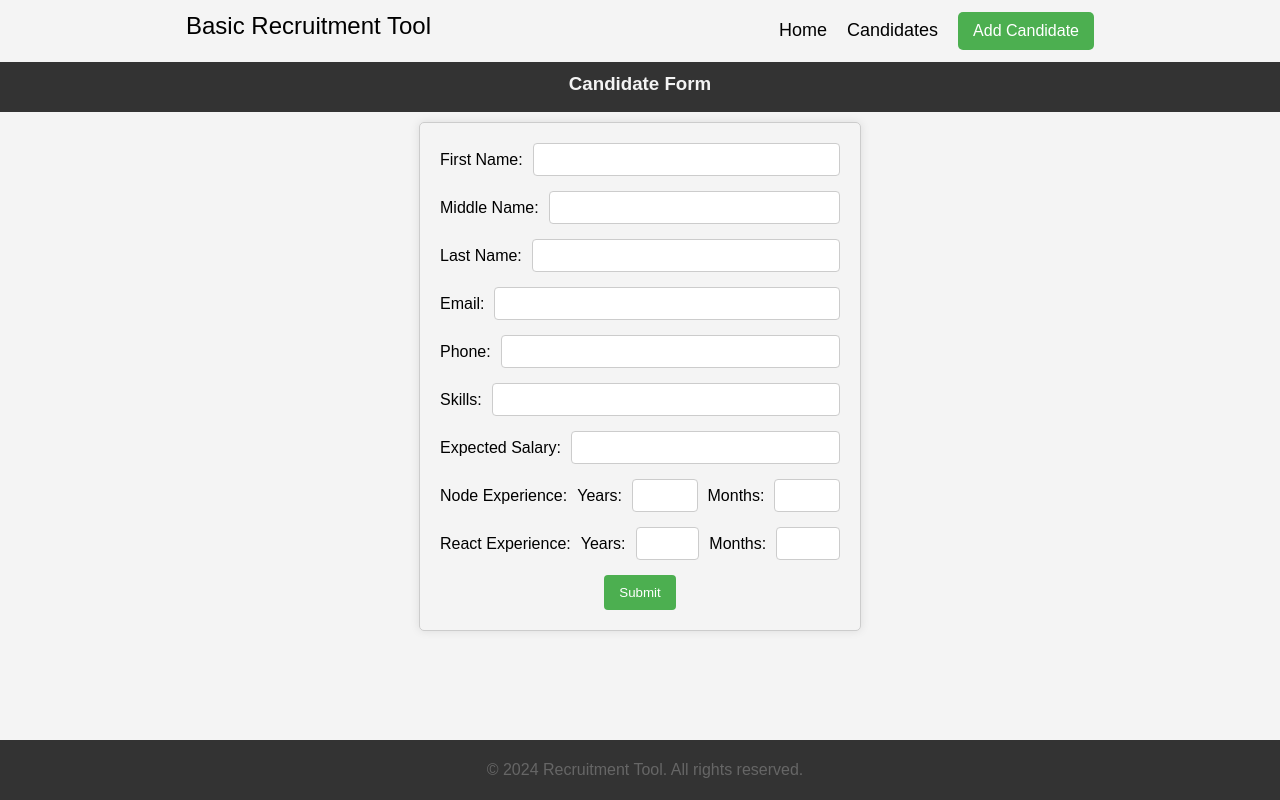
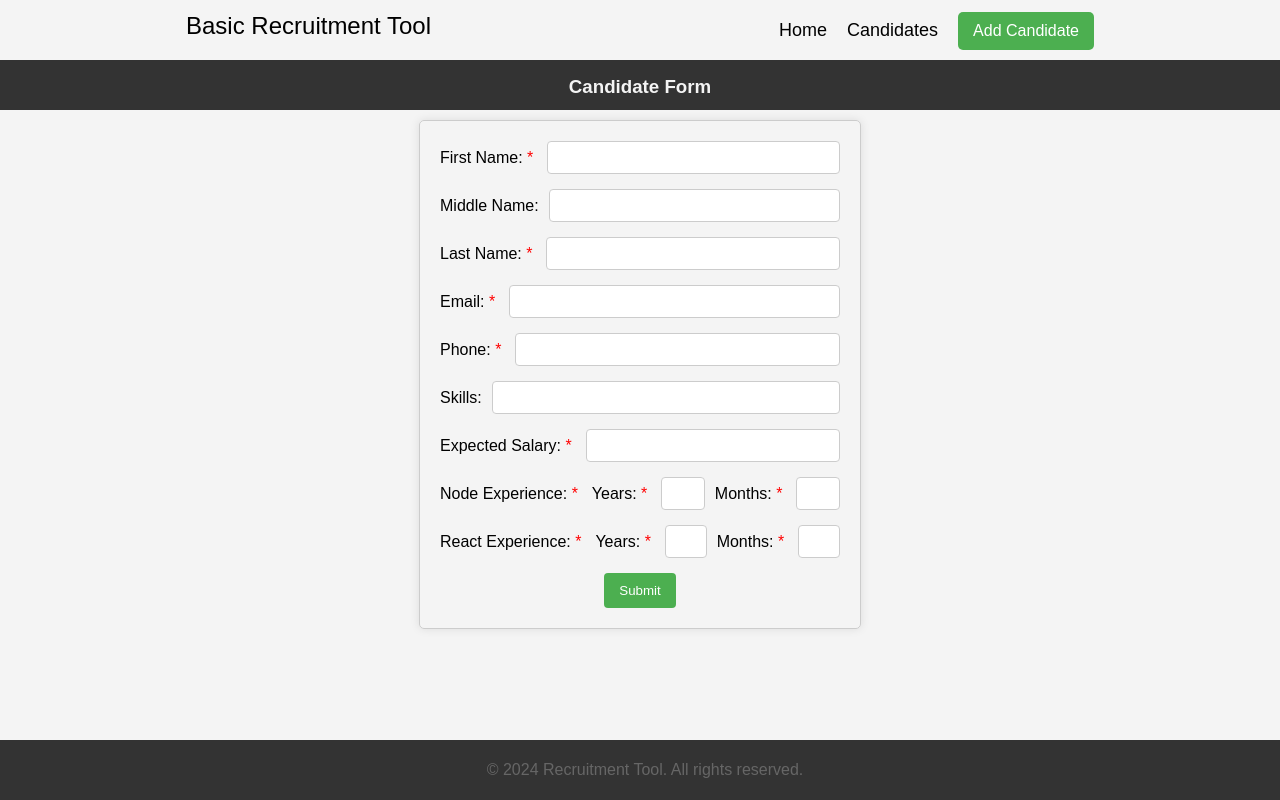
Before and after one commit to vihsshukla/basicrecruitertool, a React (Create React App) app: page /add-candidate in a window 1280 px wide. Built offline with nearby package versions, Linux system fonts and the light colour scheme.

Commit message:
Added CSS for sticky header navbar and table header

```diff
--- a/src/Components/Candidates/Candidates.css
+++ b/src/Components/Candidates/Candidates.css
@@ -1,3 +1,7 @@
+.candidates{
+  margin-top: 60px;
+}
+
 .header {
   background-color: #333;
   color: #fff;
--- a/src/Components/Candidates/Candidates.jsx
+++ b/src/Components/Candidates/Candidates.jsx
@@ -22,10 +22,12 @@ const Candidates=()=>{
   },[]);
 
   return (<>
+  <div className="candidates">
     <header className="header">
         <h3 className="h3text">Candidates List</h3>
     </header>
     <Table data={candidateData} loading={loading}/>
+  </div>
   </>);
 }
 
--- a/src/Components/Form/Form.css
+++ b/src/Components/Form/Form.css
@@ -1,3 +1,20 @@
+.form-container-main{
+  margin-top: 60px;
+  overflow-y: auto;
+  max-height: 600px;
+}
+
+.form-header {
+  background-color: #333;
+  color: #fff;
+  padding: 15px;
+  text-align: center;
+  height: 20px;
+  position: sticky;
+  z-index: 100;
+  top: 0;
+}
+
 form {
   max-width: 400px;
   margin: 0 auto;
@@ -15,6 +32,11 @@ label {
   align-items: center;
   flex-direction: row;
   gap: 10px;
+}
+
+.required span::after {
+  content: ' *';
+  color: red;
 }
 
 input {
--- a/src/Components/Form/Form.jsx
+++ b/src/Components/Form/Form.jsx
@@ -60,12 +60,12 @@ const Form=()=>{
       navigate('/candidates');
     });
   };
-  return (<>
-    <header className="header">
+  return (<div className='form-container-main'>
+    <header className="form-header">
         <h3 className="h3text">Candidate Form</h3>
     </header>
     <form onSubmit={handleSubmit} className='form-container'>
-      <label>
+      <label className='required'>
         <span>First Name:</span>
         <input
           type="text"
@@ -86,7 +86,7 @@ const Form=()=>{
         />
       </label>
 
-      <label>
+      <label className='required'>
         <span>Last Name:</span>
         <input
           type="text"
@@ -97,7 +97,7 @@ const Form=()=>{
         />
       </label>
 
-      <label>
+      <label className='required'>
         <span>Email:</span>
         <input
           type="email"
@@ -108,7 +108,7 @@ const Form=()=>{
         />
       </label>
 
-      <label>
+      <label className='required'>
         <span>Phone:</span>
         <input
           type="phone"
@@ -129,7 +129,7 @@ const Form=()=>{
         />
       </label>
 
-      <label>
+      <label className='required'>
       <span>Expected Salary:</span>
         <input
           type="string"
@@ -140,7 +140,7 @@ const Form=()=>{
         />
       </label>
 
-      <label>
+      <label className='required'>
       <span>Node Experience:</span>
       <span>Years:</span>
         <input
@@ -160,7 +160,7 @@ const Form=()=>{
         />
       </label>
 
-      <label>
+      <label className='required'>
       <span>React Experience:</span>
         <span>Years:</span>
         <input
@@ -182,7 +182,7 @@ const Form=()=>{
 
       <button type="submit">Submit</button>
     </form>
-  </>);
+  </div>);
 }
 
 export default Form;
--- a/src/Components/Home/Home.css
+++ b/src/Components/Home/Home.css
@@ -1,3 +1,7 @@
+.app{
+  margin-top: 60px;
+}
+
 body {
   font-family: 'Arial', sans-serif;
   margin: 0;
--- /dev/null
+++ b/src/Components/Modal/UpdateModal/UpdateModal.css
@@ -0,0 +1,17 @@
+.required {
+  display: flex;
+  justify-content: space-between;
+  align-items: center;
+  flex-direction: row;
+  gap: 10px;
+}
+
+.required span::after {
+  content: ' *';
+  color: red;
+  margin-right: 4px;
+}
+
+label > span {
+  margin-top: -15px;
+}
--- a/src/Components/Modal/UpdateModal/UpdateModal.jsx
+++ b/src/Components/Modal/UpdateModal/UpdateModal.jsx
@@ -3,6 +3,7 @@ import CONSTANT from '../../../Constants/Constants';
 import SnackbarContext from '../../../Context/Snackbar/SnackbarState';
 import Modal from '../../Modal/Modal';
 import { useNavigate, useParams } from 'react-router-dom';
+import './UpdateModal.css';
 const UpdateModal=()=>{
   const [status,setStatus]=useState('');
   const { setAlertStatus, addAlertDetails } = useContext(SnackbarContext);
@@ -49,12 +50,12 @@ const UpdateModal=()=>{
             <Modal isOpen={isModalOpen} onClose={closeModal}>
               <h2>Update the status for the following candidates.</h2>
               <p>Candidates: {data}</p>
-              <label>
-                Current Status:
+              <label className='required'>
+                <span>Current Status:</span>
                 <input
                   type="text"
                   name="currentStatus"
-                  required="true"
+                  required={true}
                   onChange={handleStatus}
                 />
               </label>
--- a/src/Components/Navbar/Navbar.css
+++ b/src/Components/Navbar/Navbar.css
@@ -1,3 +1,10 @@
+.sticky-header {
+  position: fixed;
+  top: 0;
+  width: 100%;
+  z-index: 1000;
+}
+
 .navbar-items{
   display: flex;
   justify-content: space-around;
--- a/src/Components/Navbar/Navbar.jsx
+++ b/src/Components/Navbar/Navbar.jsx
@@ -3,6 +3,7 @@ import { useNavigate } from 'react-router-dom';
 const Navbar=()=>{
   const navigate=useNavigate(null);
   return (<>
+  <div className="sticky-header">
     <div className="navbar-items">
       <div className="left">
         Basic Recruitment Tool
@@ -21,6 +22,7 @@ const Navbar=()=>{
         </div>
       </div>
     </div>
+  </div>
   </>);
 }
 
--- a/src/Components/Table/Table.css
+++ b/src/Components/Table/Table.css
@@ -1,8 +1,19 @@
+.main-table{
+  max-height: 500px;
+  overflow-y: auto;
+}
+
 table {
   width: 100%;
   border-collapse: collapse;
   margin-top: 20px;
   margin-bottom: 100px;
+}
+
+.table-header{
+  position: sticky;
+  z-index: 100;
+  top: 0;
 }
 
 th, td {
--- a/src/Components/Table/Table.jsx
+++ b/src/Components/Table/Table.jsx
@@ -33,9 +33,10 @@ const Table = ({ data , loading}) => {
 
   return (
     <>
+    <div className="main-table">
       {selectedCandidates.length!==0 && <button className='update-status' onClick={()=>navigate(`/candidates/updateStatus/${selectedCandidates}`)}>Update</button>}
       <table>
-        <thead>
+        <thead className='table-header'>
           <tr>
             <th>
               <input
@@ -89,6 +90,8 @@ const Table = ({ data , loading}) => {
       </table>
 
       {loading && <Loader/>}
+
+    </div>
     </>
   );
 };
```
